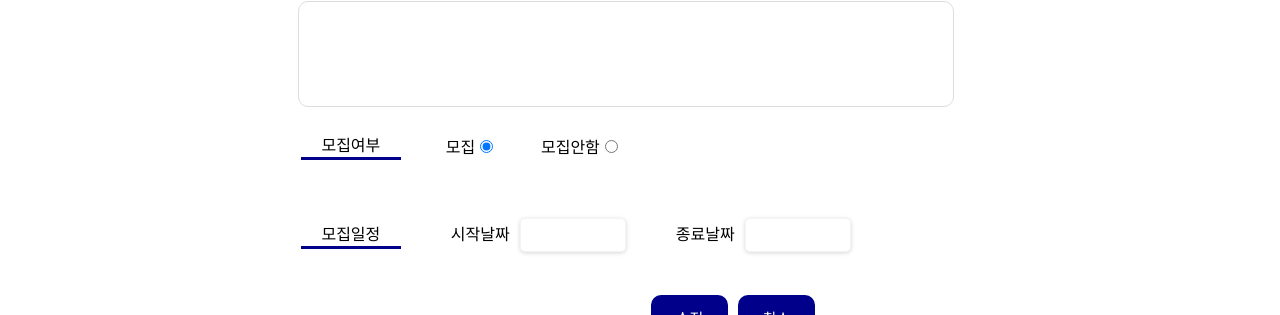
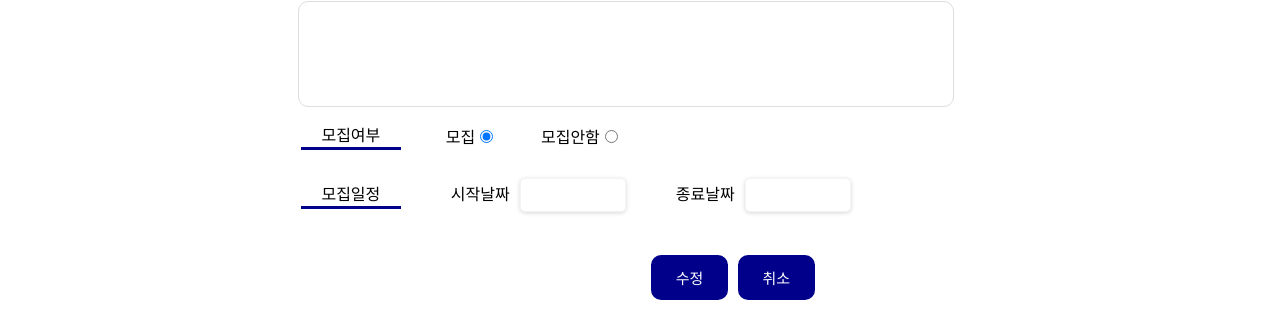
Before and after one commit to In-lyeog-sa-mu-so/jjoin-web, a React (Create React App) app: page /manager/club/1/information/fix in a window 1280 px wide. Shown: the part 499-814 px from the top of the page. Built offline with nearby package versions, Linux system fonts and the light colour scheme; no server answers.

Commit message:
FIX: DecorateFixPage css

```diff
--- a/src/pages/decorate/DecorateFixPage.jsx
+++ b/src/pages/decorate/DecorateFixPage.jsx
@@ -96,7 +96,6 @@ const CHECKBOX=styled.div`
   display: flex;
   align-items: center;
   margin-left: 2.5%;
-  margin-top: 10px;
   & > div:not(:first-child) {
     margin-left: 5%;
   }
@@ -105,7 +104,6 @@ const DATE = styled.div`
   display: flex;
   align-items: center;
   margin-left: 2.5%;
-  margin-top: 30px;
   & > div:not(:first-child){
       margin-left: 50px;
     input{
```
